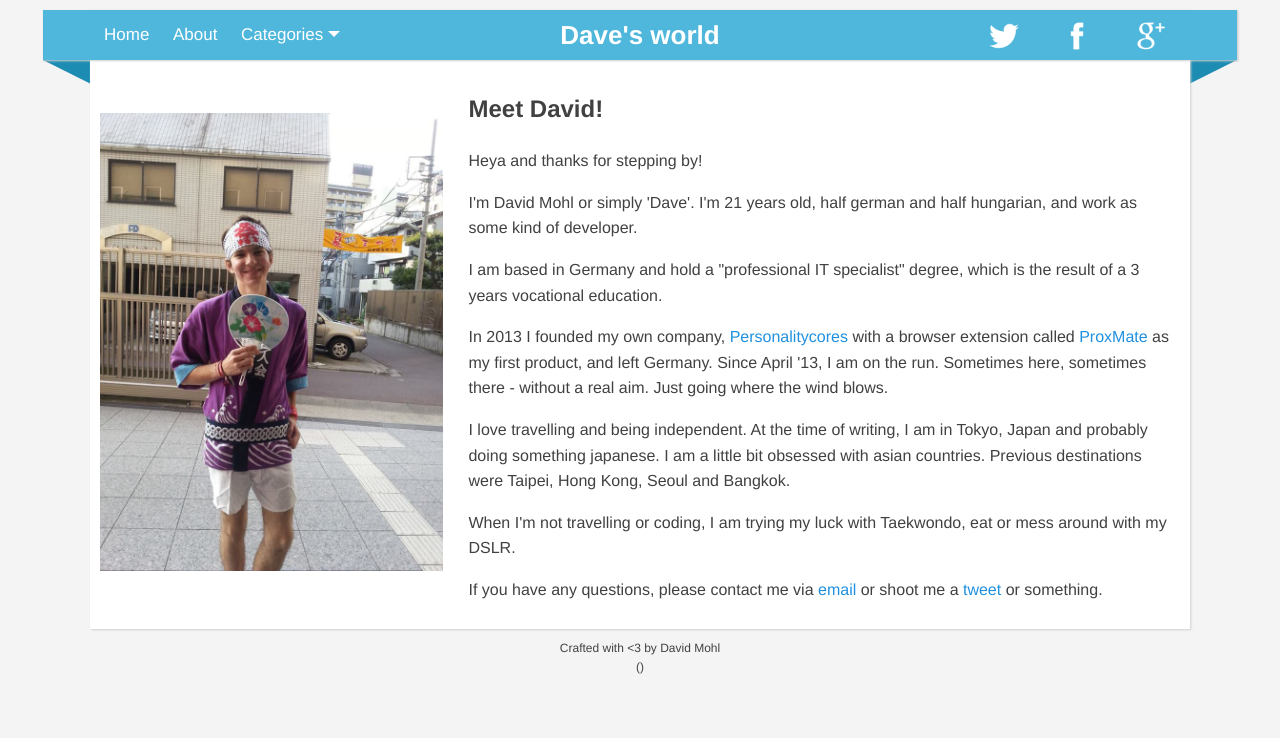
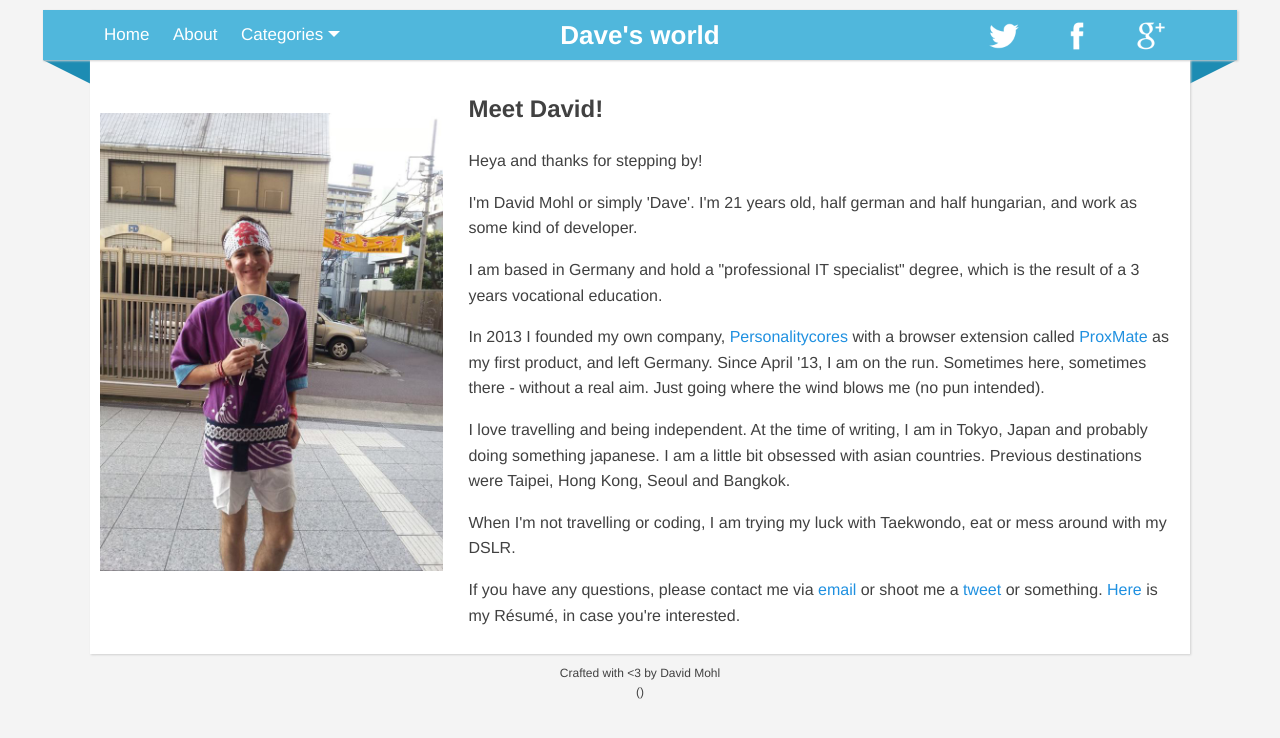
Before and after one commit to dabido/davecx, a Django app: template blog/templates/about.html in a window 1280 px wide. Shown: the top 738 px of the page. Run offline with Django 3.2, Linux system fonts and the light colour scheme; the template is opened without the code that fills it, so the values that code supplies are empty; some web fonts are replaced.

Commit message:
added resume

```diff
--- a/blog/templates/about.html
+++ b/blog/templates/about.html
@@ -12,10 +12,10 @@
 			<p>Heya and thanks for stepping by!</p>
 			<p>I'm <span itemprop="name">David Mohl</span> or simply 'Dave'. I'm 21 years old, half german and half hungarian, and work as some kind of <span itemprop="jobTitle">developer</span>.</p>
 			<p>I am based in Germany and hold a "professional IT specialist" degree, which is the result of a 3 years vocational education.</p>
-			<p>In 2013 I founded my own company, <a href="http://personalitycores.com" target="_blank">Personalitycores</a> with a browser extension called <a href="http://proxmate.dave.cx/" target="_blank">ProxMate</a> as my first product, and left Germany. Since April '13, I am on the run. Sometimes here, sometimes there - without a real aim. Just going where the wind blows.</p>
+			<p>In 2013 I founded my own company, <a href="http://personalitycores.com" target="_blank">Personalitycores</a> with a browser extension called <a href="http://proxmate.dave.cx/" target="_blank">ProxMate</a> as my first product, and left Germany. Since April '13, I am on the run. Sometimes here, sometimes there - without a real aim. Just going where the wind blows me (no pun intended).</p>
 			<p>I love travelling and being independent. At the time of writing, I am in Tokyo, Japan and probably doing something japanese. I am a little bit obsessed with asian countries. Previous destinations were Taipei, Hong Kong, Seoul and Bangkok.</p>
 			<p>When I'm not travelling or coding, I am trying my luck with Taekwondo, eat or mess around with my DSLR.</p>
-			<p>If you have any questions, please contact me via <a href="mailto:dave@dave.cx">email</a> or shoot me a <a href="https://twitter.com/intent/tweet?text=@davicorn%20You%20are%20awesome!" target="_blank">tweet</a> or something.</p>
+			<p>If you have any questions, please contact me via <a href="mailto:dave@dave.cx">email</a> or shoot me a <a href="https://twitter.com/intent/tweet?text=@davicorn%20You%20are%20awesome!" target="_blank">tweet</a> or something. <a href="http://dabido.github.io/">Here</a> is my Résumé, in case you're interested.</p>
 		</div>
 	</section>
 </article>
```
